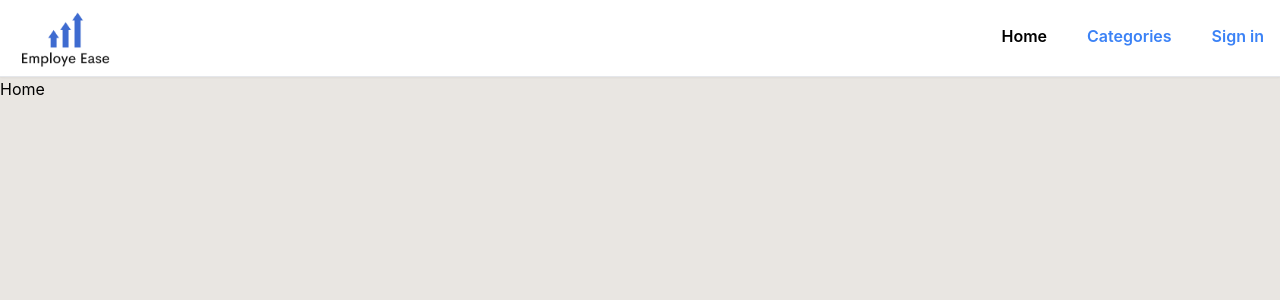
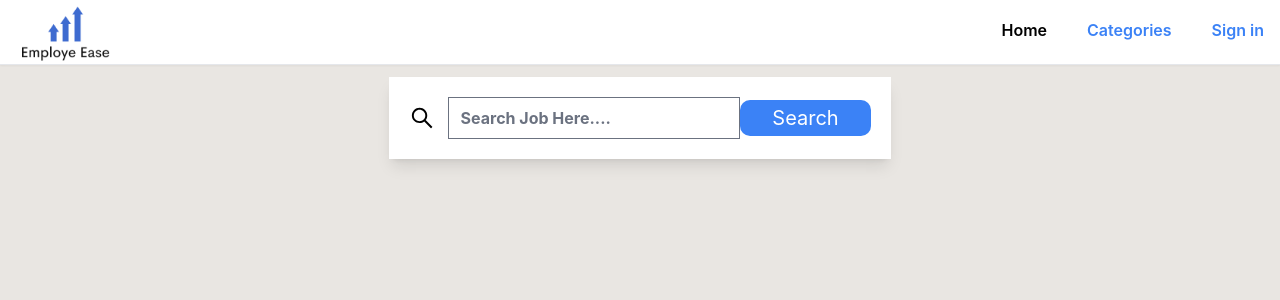
Before and after one commit to Siddiqui0013/employe_ease, a React (Create React App) app: page / in a window 1280 px wide. Shown: the top 300 px of the page. Built offline with nearby package versions, Linux system fonts and the light colour scheme.

Commit message:
SearchBar done

```diff
--- a/src/components/Navbar.jsx
+++ b/src/components/Navbar.jsx
@@ -22,12 +22,23 @@ export default function Navbar() {
         <div className="menu">
           <ul className="flex space-x-10">
 
-          <li onClick={() => nav("/")} className={`hidden  md:block cursor-pointer border-b-4 py-6 font-semibold border-b-transparent ${pathMatch("/") ? "text-black border-b-blue-500" : "text-blue-500"}`}>Home</li>
+          <li onClick={() => nav("/")} className={`hidden relative md:block cursor-pointer border-b-4 font-semibold border-b-transparent ${pathMatch("/") ? "text-black border-b-blue-500" : "text-blue-500"}`}>Home</li>
 
 
-            <li onClick={() => nav("/categories")} className={`cursor-pointer border-b-4 py-6 font-semibold border-b-transparent ${pathMatch("/categories") ? "text-black border-b-blue-500" : "text-blue-500"}`}>Categories</li>
+            <li onClick={() => nav("/categories")} className={`cursor-pointer border-b-4  font-semibold border-b-transparent ${pathMatch("/categories") ? "text-black border-b-blue-500" : "text-blue-500"}`}>Categories</li>
 
-            <li onClick={() => nav("/signin")} className={`cursor-pointer border-b-4 py-6 font-semibold border-b-transparent ${isActive ? "text-black border-b-blue-500" : "text-blue-500"}`}>Sign in</li>
+            <li onClick={() => nav("/signin")} className={`cursor-pointer border-b-4 font-semibold border-b-transparent ${isActive ? "text-black border-b-blue-500" : "text-blue-500"}`}>Sign in</li>
+
+            {/* <li onClick={() => nav("/")} className="cursor-pointer font-semibold ">Home</li>
+
+
+            <li onClick={() => nav("/categories")} className="cursor-pointer font-semibold ">Categories</li>
+
+            <li onClick={() => nav("/signin")}  className="cursor-pointer font-semibold ">Sign in</li> */}
+
+
+
+
           </ul>
         </div>
       </header>
--- a/src/components/OAuth.jsx
+++ b/src/components/OAuth.jsx
@@ -1,10 +1,13 @@
 import { getAuth, signInWithPopup,GoogleAuthProvider } from 'firebase/auth'
 import { doc, getDoc, serverTimestamp, setDoc } from 'firebase/firestore'
 import React from 'react'
+import { useNavigate } from 'react-router-dom'
 import { toast } from 'react-toastify'
 import { db } from '../firebase'
 
 export default function OAuth() {
+
+  const nav = useNavigate()
 
   async function onBtnClick() {
     try {
@@ -23,10 +26,9 @@ export default function OAuth() {
       timestamp : serverTimestamp()
     })
   }
-
-
-
-  console.log(user)
+    toast.success("Successfull")
+    nav("/")
+  // console.log(user)
     } catch (error) {
       // toast.error("Error")
       console.log(error)
--- /dev/null
+++ b/src/components/Search.jsx
@@ -0,0 +1,23 @@
+import React from 'react';
+import {  AiOutlineSearch } from 'react-icons/ai';
+
+export default function Search() {
+  return (
+    <div className='flex justify-center  w-[100%]'>
+      <div className='searchDiv p-3 min-w-[500px] '>
+        <form >
+          <div className='firstDiv flex justify-between items-center  bg-white p-5 shadow-lg shadow-blue'>
+            <div className='flex gap-3 justify-between items-center'>
+              <AiOutlineSearch className='text-[30px] icon' />
+              <input type="text" className='bg-transparent text-red-500 font-bold focus:outline-none w-full' placeholder= 'Search Job Here....' />
+            </div>
+
+            <button className='bg-blue-500 p-1 text-xl px-8 rounded-[10px] text-white cursor-pointer'>
+            Search</button>
+
+          </div>
+        </form>
+      </div>
+    </div>
+  );
+}
--- a/src/index.css
+++ b/src/index.css
@@ -15,3 +15,14 @@ code {
   font-family: source-code-pro, Menlo, Monaco, Consolas, 'Courier New',
     monospace;
 }
+li:hover{
+  position: relative;
+}
+li:hover:before{
+  position: absolute;
+  content: '';
+  height: 3px;
+  width: 100%;
+  background-color: red;
+  bottom: 0;
+}
--- a/src/pages/ForgotPass.jsx
+++ b/src/pages/ForgotPass.jsx
@@ -1,6 +1,7 @@
+
 import React,{useState} from 'react'
 import { useNavigate,Link } from 'react-router-dom'
-import { sendPasswordResetEmail,fetchSignInMethodsForEmail,getAuth } from 'firebase/auth';
+import { sendPasswordResetEmail,getAuth } from 'firebase/auth';
 import { toast } from 'react-toastify';
 
 
--- a/src/pages/Home.jsx
+++ b/src/pages/Home.jsx
@@ -1,7 +1,10 @@
 import React from 'react'
+import Search from '../components/Search'
 
 export default function Home() {
   return (
-    <div>Home</div>
+    <>
+    <Search/>
+   </>
   )
 }
--- a/src/pages/Signup.jsx
+++ b/src/pages/Signup.jsx
@@ -53,7 +53,7 @@ export default function Signup() {
         toast.success("Successfully Signed up")
         nav("/")
       } catch (error) {
-        // console.log(error)
+        console.log(error)
         toast.error("No!")
       }
 
```
Also changed, not shown: src/pages/Signin.jsx (line endings or trailing spaces).
